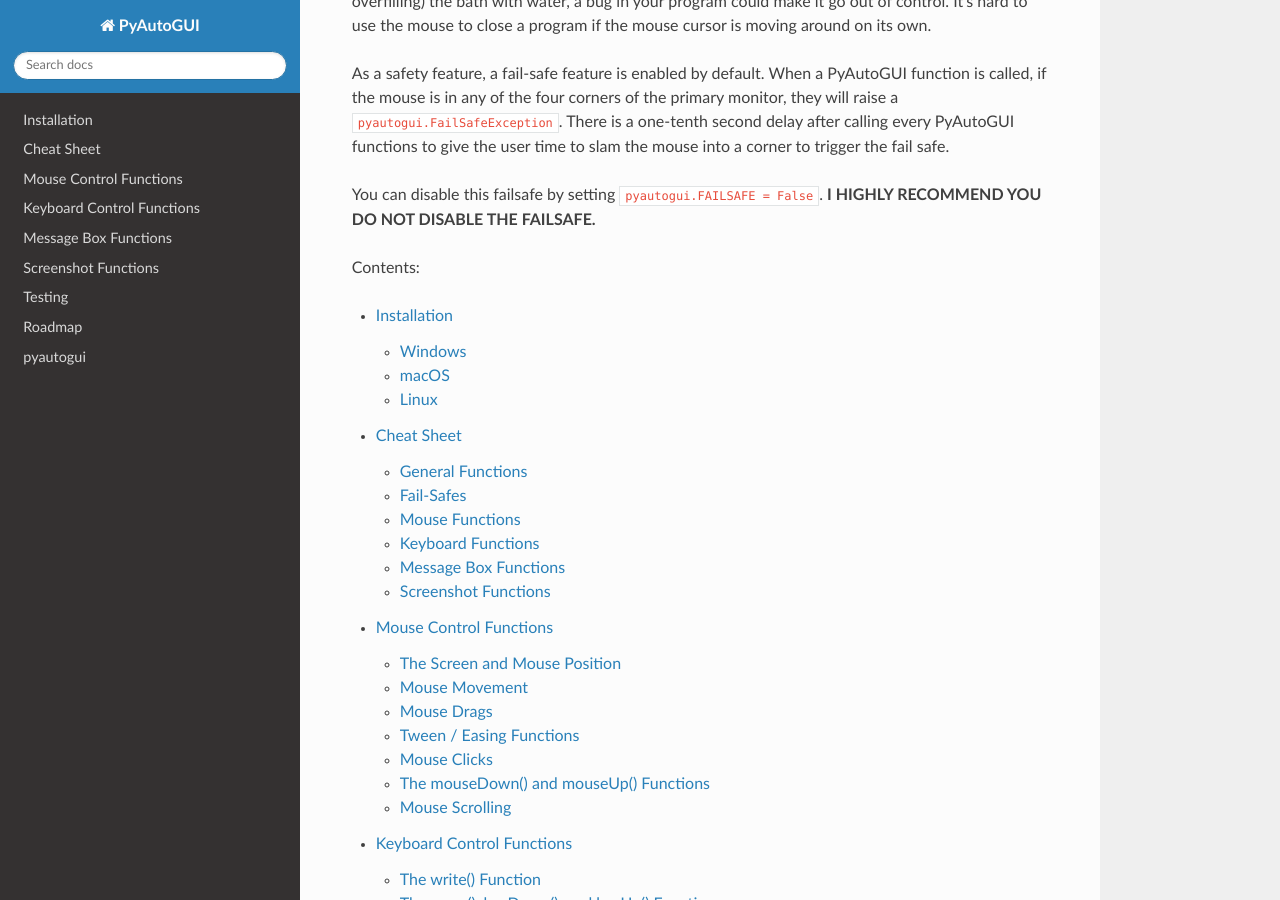
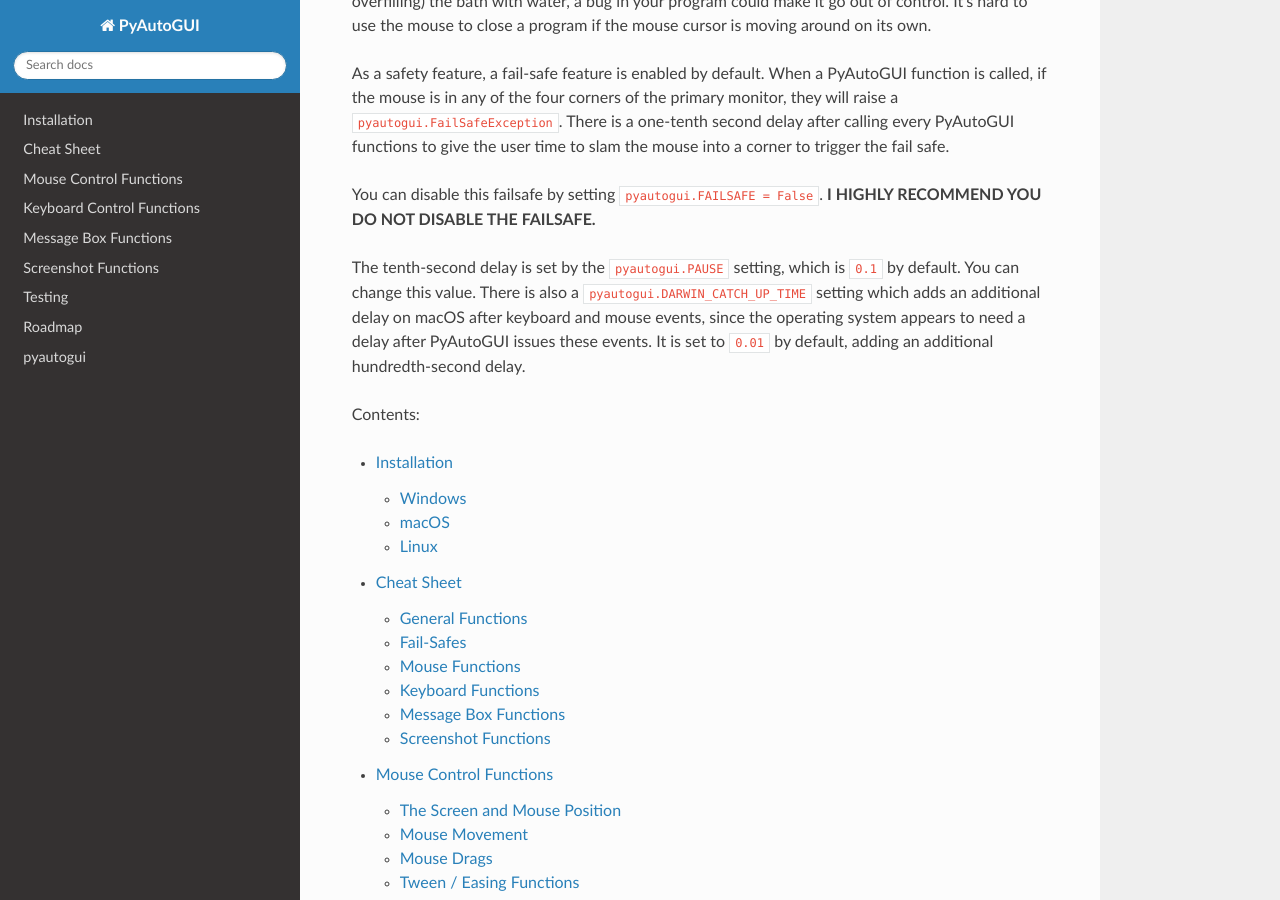
Before and after one commit to asweigart/pyautogui, a Sphinx documentation site: the page built from docs/index.rst, in a window 1280 px wide and 900 px high, scrolled down 3142 px. Built offline with Sphinx 7.4.7 and the Read the Docs theme 2.0.0, drawn with Linux system fonts in a browser that asks for light colours.

Commit message:
Updating docs for DARWIN_CATCH_UP_TIME

```diff
--- a/docs/index.rst
+++ b/docs/index.rst
@@ -109,6 +109,8 @@
 
 You can disable this failsafe by setting ``pyautogui.FAILSAFE = False``. **I HIGHLY RECOMMEND YOU DO NOT DISABLE THE FAILSAFE.**
 
+The tenth-second delay is set by the ``pyautogui.PAUSE`` setting, which is ``0.1`` by default. You can change this value. There is also a ``pyautogui.DARWIN_CATCH_UP_TIME`` setting which adds an additional delay on macOS after keyboard and mouse events, since the operating system appears to need a delay after PyAutoGUI issues these events. It is set to ``0.01`` by default, adding an additional hundredth-second delay.
+
 
 Contents:
 
```
